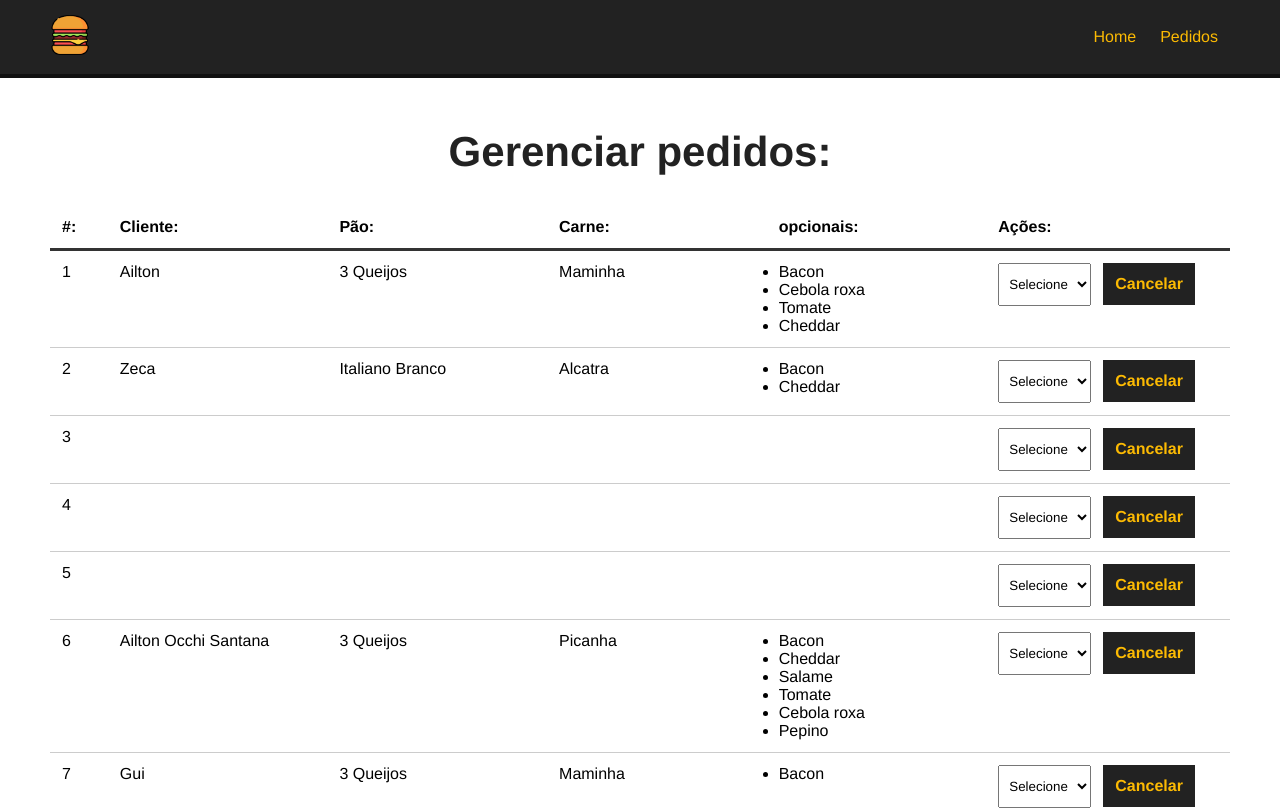
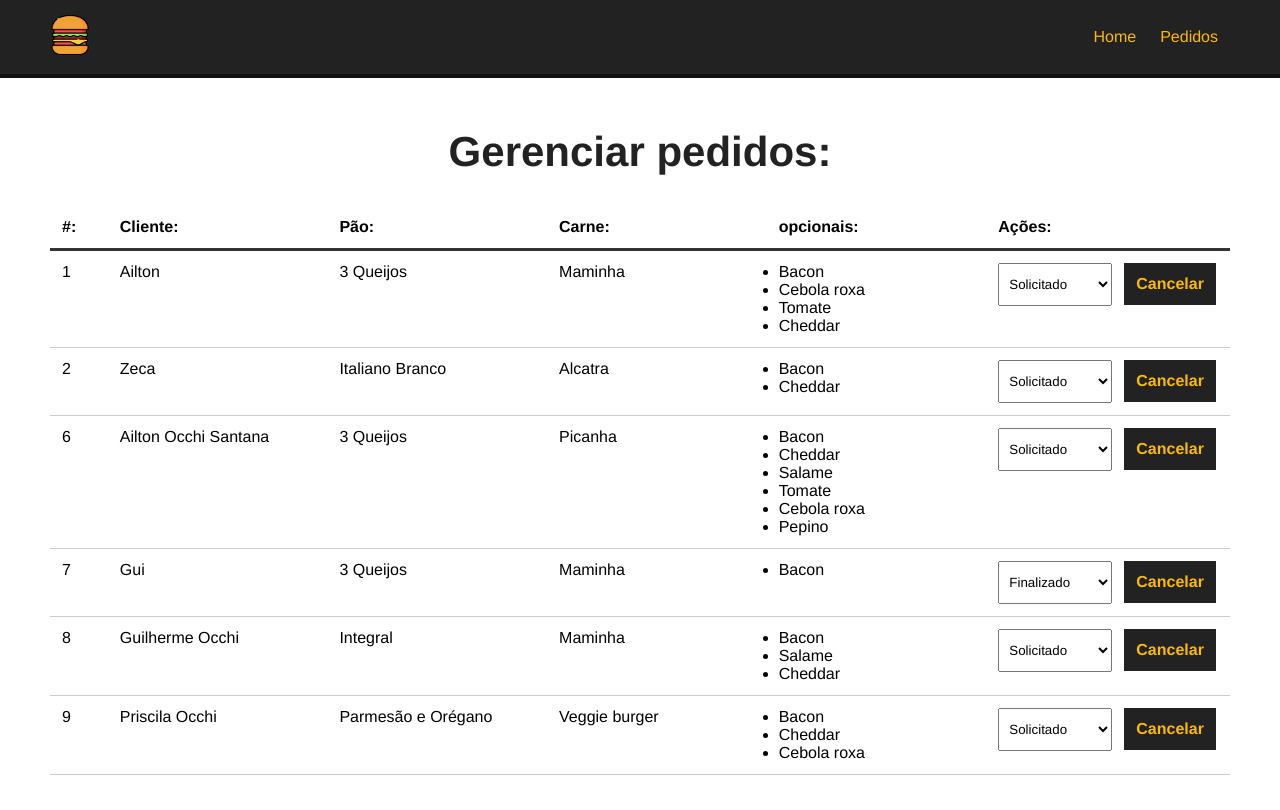
Before and after one commit to AiltonOcchi/make_burger, a Vue app: page /pedidos in a window 1280 px wide. Shown: the top 810 px of the page. Built offline with nearby package versions, Linux system fonts and the light colour scheme; data requests are answered from the project's data file.

Commit message:
Recebendo os status dos pedidos

```diff
--- a/db/db.json
+++ b/db/db.json
@@ -107,30 +107,6 @@
       "id": 2
     },
     {
-      "nome": null,
-      "carne": null,
-      "pao": null,
-      "opcionais": [],
-      "status": "Solicitado",
-      "id": 3
-    },
-    {
-      "nome": null,
-      "carne": null,
-      "pao": null,
-      "opcionais": [],
-      "status": "Solicitado",
-      "id": 4
-    },
-    {
-      "nome": null,
-      "carne": null,
-      "pao": null,
-      "opcionais": [],
-      "status": "Solicitado",
-      "id": 5
-    },
-    {
       "nome": "Ailton Occhi Santana",
       "carne": "Picanha",
       "pao": "3 Queijos",
@@ -152,7 +128,7 @@
       "opcionais": [
         "Bacon"
       ],
-      "status": "Solicitado",
+      "status": "Finalizado",
       "id": 7
     },
     {
--- a/src/components/Dashboard.vue
+++ b/src/components/Dashboard.vue
@@ -25,6 +25,7 @@
                     <div>
                         <select name="status" class="status">
                             <option value="">Selecione </option>
+                            <option v-for="s in status" :key="s.id" :value="s.tipo" :selected="burger.status == s.tipo">{{s.tipo}} </option>
                         </select>
                         <button class="delete-btn">Cancelar</button>
                     </div>
@@ -48,12 +49,18 @@
     async getPedidos(){
       const req = await fetch('http://localhost:3000/burgers');
       const data = await req.json();
-
       this.burgers = data;
 
       // resgatar status dos pedidos
+      this.getStatus();
+    },
 
-    }
+    async getStatus(){
+      const req = await fetch('http://localhost:3000/status');
+      const data = await req.json();
+      this.status = data;
+    },
+
   },
   mounted(){
     this.getPedidos();
```
